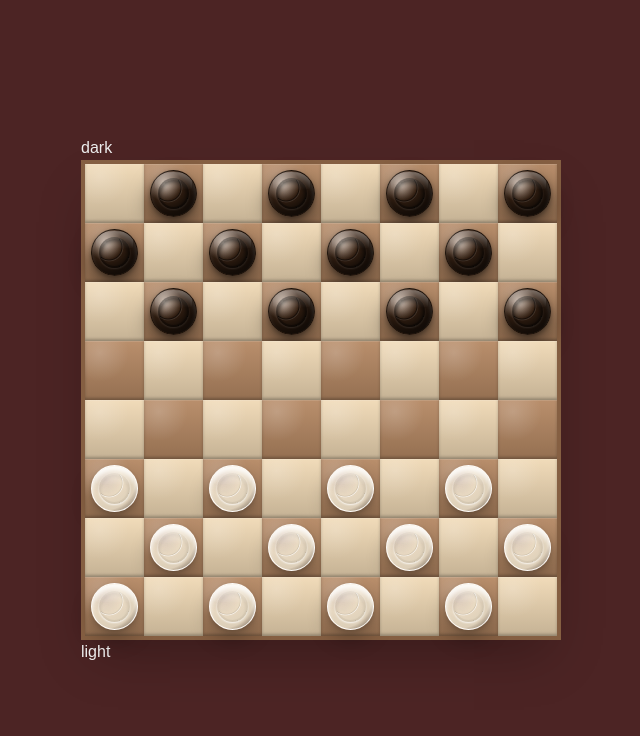
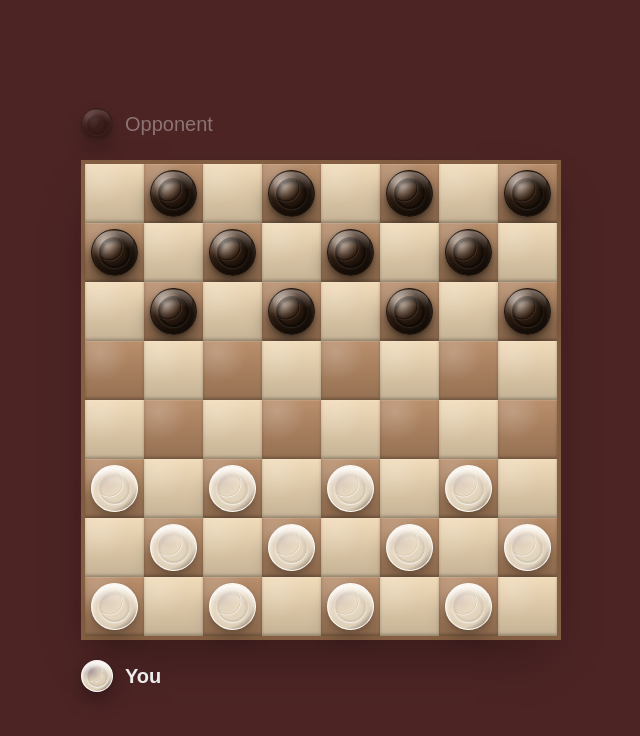
Before and after one commit to Lucas-Urbanski/Checkers, a Next.js app: page /game in a window 1280 px wide. Shown: the top 736 px of the page, without its empty margins (319-959 px from the left). Built offline with nearby package versions, Linux system fonts and the light colour scheme.

Commit message:
player turn tracker

```diff
--- a/app/game/page.tsx
+++ b/app/game/page.tsx
@@ -1,6 +1,6 @@
 "use client";
 
-import { useState } from "react";
+import { useState, useMemo, useCallback } from "react";
 import Board from "@/components/board";
 import {
   DEFAULT_BOARD,
@@ -8,11 +8,15 @@ import {
   applyMove,
   checkForWinner,
   getPieceOwner,
-  playerHasCapture,
   getCapturingPieces,
 } from "@/components/game";
 import type { BoardState, Player } from "@/types/board";
 import { useSettings } from "@/themes/context";
+import defaultStyles from "@/styles/default.module.css";
+import cyberpunkStyles from "@/styles/cyberpunk.module.css";
+
+const pieceBackground = (color: string) =>
+  `radial-gradient(circle at 30% 30%, rgba(255,255,255,.55) 0%, ${color} 38%, ${color} 68%, rgba(0,0,0,.55) 100%)`;
 
 export default function Game() {
   const [board, setBoard] = useState<BoardState>(DEFAULT_BOARD);
@@ -23,14 +27,20 @@ export default function Game() {
 
   const { settings } = useSettings();
 
-  const validMoves = selected
-    ? getLegalMoves(board, selected[0], selected[1], turn)
-    : [];
+  const isCyberpunk = settings.theme === "cyberpunk";
 
-  const forcedCapturePieces =
-    mustContinueJump && selected ? [selected] : getCapturingPieces(board, turn);
+  const validMoves = useMemo(() => {
+    return selected ? getLegalMoves(board, selected[0], selected[1], turn) : [];
+  }, [board, selected, turn]);
 
-  function handleSquareClick(row: number, col: number) {
+  const forcedCapturePieces = useMemo(() => {
+    return mustContinueJump && selected
+      ? [selected]
+      : getCapturingPieces(board, turn);
+  }, [board, turn, mustContinueJump, selected]);
+
+  const handleSquareClick = useCallback(
+    (row: number, col: number) => {
       const clickedValidMove = validMoves.some(
         ([validRow, validCol]) => validRow === row && validCol === col,
       );
@@ -49,17 +59,13 @@ export default function Game() {
         setMustContinueJump(nextMustContinueJump);
 
         const isWinner = checkForWinner(nextBoard);
-
         if (isWinner !== "No Winner") {
           setWinner(isWinner);
         }
-
         return;
       }
 
-    if (mustContinueJump) {
-      return;
-    }
+      if (mustContinueJump) return;
 
       if (selected && selected[0] === row && selected[1] === col) {
         setSelected(null);
@@ -70,23 +76,47 @@ export default function Game() {
 
       if (getPieceOwner(targetPiece) === turn) {
         const selectedPieceMoves = getLegalMoves(board, row, col, turn);
-
-      if (playerHasCapture(board, turn) && selectedPieceMoves.length === 0) {
-        return;
-      }
+        if (selectedPieceMoves.length === 0) return;
 
         setSelected([row, col]);
         return;
       }
 
       setSelected(null);
-  }
+    },
+    [board, turn, selected, validMoves, mustContinueJump],
+  );
 
   return (
     <div className="flex h-screen w-full items-center justify-center">
       {winner === "No Winner" ? (
-        <div>
-          <p> dark </p>
+        <div className="flex flex-col gap-4">
+          <div
+            className={`flex items-center gap-1 text-xl transition-opacity ${
+              turn === "dark" ? "opacity-100 font-bold" : "opacity-40"
+            }`}
+          >
+            <div className="flex h-10 w-10 items-center">
+              <div
+                className={
+                  isCyberpunk
+                    ? cyberpunkStyles.darkPiece
+                    : defaultStyles.darkPiece
+                }
+                style={
+                  isCyberpunk
+                    ? {}
+                    : {
+                        background: pieceBackground(
+                          settings.opponentPieceColor,
+                        ),
+                      }
+                }
+              />
+            </div>
+            <p>Opponent</p>
+          </div>
+
           <Board
             board={board}
             selected={selected}
@@ -94,17 +124,34 @@ export default function Game() {
             forcedCapturePieces={forcedCapturePieces}
             onSquareClick={handleSquareClick}
             sizeClassName="h-[480px] w-[480px]"
-            theme={{
-              myPieceColor: settings.myPieceColor,
-              opponentPieceColor: settings.opponentPieceColor,
-              lightTileColor: settings.lightTileColor,
-              darkTileColor: settings.darkTileColor,
-            }}
           />
-          <p> light </p>
+
+          <div
+            className={`flex items-center gap-1 text-xl transition-opacity ${
+              turn === "light" ? "opacity-100 font-bold" : "opacity-40"
+            }`}
+          >
+            <div className="flex h-10 w-10 items-center">
+              <div
+                className={
+                  isCyberpunk
+                    ? cyberpunkStyles.lightPiece
+                    : defaultStyles.lightPiece
+                }
+                style={
+                  isCyberpunk
+                    ? {}
+                    : { background: pieceBackground(settings.myPieceColor) }
+                }
+              />
+            </div>
+            <p>You</p>
+          </div>
         </div>
       ) : (
-        <h1>{winner}</h1>
+        <div className="text-center">
+          <h1 className="mb-4 text-4xl font-bold">{winner}</h1>
+        </div>
       )}
     </div>
   );
--- a/components/board.tsx
+++ b/components/board.tsx
@@ -1,5 +1,6 @@
 "use client";
 
+import { memo, useMemo } from "react";
 import type { BoardState, PieceValue } from "@/types/board";
 import { useSettings } from "@/themes/context";
 import type { CheckerSettings } from "@/types/settings";
@@ -11,31 +12,38 @@ export type BoardTheme = Pick<
   "myPieceColor" | "opponentPieceColor" | "lightTileColor" | "darkTileColor"
 >;
 
-function pieceBackground(color: string) {
-  return `radial-gradient(circle at 30% 30%, rgba(255,255,255,.55) 0%, ${color} 38%, ${color} 68%, rgba(0,0,0,.55) 100%)`;
-}
+const pieceBackground = (color: string) =>
+  `radial-gradient(circle at 30% 30%, rgba(255,255,255,.55) 0%, ${color} 38%, ${color} 68%, rgba(0,0,0,.55) 100%)`;
 
-function renderPiece(
-  pieceType: PieceValue,
-  row: number,
-  col: number,
-  theme: BoardTheme,
-  styles: Record<string, string>,
-  isCyberpunk: boolean,
-  onSquareClick: (row: number, col: number) => void,
-) {
+const Piece = memo(function Piece({
+  pieceType,
+  row,
+  col,
+  theme,
+  styles,
+  isCyberpunk,
+  onSquareClick,
+}: {
+  pieceType: PieceValue;
+  row: number;
+  col: number;
+  theme: BoardTheme;
+  styles: Record<string, string>;
+  isCyberpunk: boolean;
+  onSquareClick: (row: number, col: number) => void;
+}) {
   if (!pieceType) return null;
 
   const isKing = pieceType === "darkKing" || pieceType === "lightKing";
   const isDark = pieceType === "dark" || pieceType === "darkKing";
 
-  let pieceClass;
-
-  if (isKing) {
-    pieceClass = isDark ? styles.darkKing : styles.lightKing;
-  } else {
-    pieceClass = isDark ? styles.darkPiece : styles.lightPiece;
-  }
+  const pieceClass = isKing
+    ? isDark
+      ? styles.darkKing
+      : styles.lightKing
+    : isDark
+      ? styles.darkPiece
+      : styles.lightPiece;
 
   const pieceStyle = isCyberpunk
     ? {}
@@ -56,39 +64,38 @@ function renderPiece(
       }}
     />
   );
-}
+});
 
-function renderSquares(
-  board: BoardState,
-  selected: [number, number] | null,
-  validMoves: [number, number][],
-  forcedCapturePieces: [number, number][],
-  theme: BoardTheme,
-  styles: Record<string, string>,
-  isCyberpunk: boolean,
-  onSquareClick: (row: number, col: number) => void,
-) {
-  const squares = [];
-
-  for (let row = 0; row < 8; row++) {
-    for (let col = 0; col < 8; col++) {
-      const key = `${row}-${col}`;
-      const isDarkSquare = (row + col) % 2 !== 0;
-
-      const isForcedCapturePiece = forcedCapturePieces.some(
-        ([r, c]) => r === row && c === col,
-      );
-
-      const isSelected =
-        selected?.[0] === row && selected?.[1] === col && !isForcedCapturePiece;
-
-      const isValidMove = validMoves.some(([r, c]) => r === row && c === col);
-
+const Square = memo(function Square({
+  row,
+  col,
+  piece,
+  isDarkSquare,
+  isSelected,
+  isValidMove,
+  isForcedCapture,
+  theme,
+  styles,
+  isCyberpunk,
+  onSquareClick,
+}: {
+  row: number;
+  col: number;
+  piece: PieceValue;
+  isDarkSquare: boolean;
+  isSelected: boolean;
+  isValidMove: boolean;
+  isForcedCapture: boolean;
+  theme: BoardTheme;
+  styles: Record<string, string>;
+  isCyberpunk: boolean;
+  onSquareClick: (row: number, col: number) => void;
+}) {
   const squareClasses = [
     isDarkSquare ? styles.darkSquare : styles.lightSquare,
     isSelected ? styles.selected : "",
     isValidMove ? styles.validMove : "",
-        isForcedCapturePiece ? styles.forcedCapture : "",
+    isForcedCapture ? styles.forcedCapture : "",
   ]
     .filter(Boolean)
     .join(" ");
@@ -96,36 +103,29 @@ function renderSquares(
   const squareStyle = isCyberpunk
     ? {}
     : {
-            background: isDarkSquare
-              ? theme.darkTileColor
-              : theme.lightTileColor,
+        background: isDarkSquare ? theme.darkTileColor : theme.lightTileColor,
       };
 
-      squares.push(
+  return (
     <div
-          key={key}
       className={squareClasses}
       style={squareStyle}
       onClick={() => onSquareClick(row, col)}
     >
-          {renderPiece(
-            board[row][col],
-            row,
-            col,
-            theme,
-            styles,
-            isCyberpunk,
-            onSquareClick,
-          )}
-        </div>,
+      <Piece
+        pieceType={piece}
+        row={row}
+        col={col}
+        theme={theme}
+        styles={styles}
+        isCyberpunk={isCyberpunk}
+        onSquareClick={onSquareClick}
+      />
+    </div>
   );
-    }
-  }
+});
 
-  return squares;
-}
-
-export default function Board({
+export default memo(function Board({
   board,
   selected,
   validMoves,
@@ -154,22 +154,51 @@ export default function Board({
     darkTileColor: settings.darkTileColor,
   };
 
+  const validMovesSet = useMemo(
+    () => new Set(validMoves.map(([r, c]) => `${r}-${c}`)),
+    [validMoves],
+  );
+
+  const forcedCaptureSet = useMemo(
+    () => new Set(forcedCapturePieces.map(([r, c]) => `${r}-${c}`)),
+    [forcedCapturePieces],
+  );
+
+  const selectedKey = selected ? `${selected[0]}-${selected[1]}` : null;
+
   const boardContainerClass = isCyberpunk
     ? `grid grid-cols-8 grid-rows-8 border-2 border-[#00f2fe] shadow-[0_0_20px_rgba(0,242,254,0.3)] bg-[#010003] ${sizeClassName}`
     : `grid grid-cols-8 grid-rows-8 border-4 border-[#855f42] shadow-2xl ${sizeClassName}`;
 
-  return (
-    <div className={boardContainerClass}>
-      {renderSquares(
-        board,
-        selected,
-        validMoves,
-        forcedCapturePieces,
-        currentTheme,
-        styles,
-        isCyberpunk,
-        onSquareClick,
-      )}
-    </div>
+  const squares = [];
+
+  for (let row = 0; row < 8; row++) {
+    for (let col = 0; col < 8; col++) {
+      const key = `${row}-${col}`;
+      const isDarkSquare = (row + col) % 2 !== 0;
+
+      const isForcedCapture = forcedCaptureSet.has(key);
+      const isSelected = selectedKey === key && !isForcedCapture;
+      const isValidMove = validMovesSet.has(key);
+
+      squares.push(
+        <Square
+          key={key}
+          row={row}
+          col={col}
+          piece={board[row][col]}
+          isDarkSquare={isDarkSquare}
+          isSelected={isSelected}
+          isValidMove={isValidMove}
+          isForcedCapture={isForcedCapture}
+          theme={currentTheme}
+          styles={styles}
+          isCyberpunk={isCyberpunk}
+          onSquareClick={onSquareClick}
+        />,
       );
     }
+  }
+
+  return <div className={boardContainerClass}>{squares}</div>;
+});
--- a/components/game.tsx
+++ b/components/game.tsx
@@ -252,7 +252,11 @@ export function applyMove(
   nextBoard[fromRow] = [...nextBoard[fromRow]];
   nextBoard[toRow] = [...nextBoard[toRow]];
   nextBoard[fromRow][fromCol] = null;
-  nextBoard[toRow][toCol] = crownPiece(movingPiece, toRow);
+
+  const crownedPiece = crownPiece(movingPiece, toRow);
+  nextBoard[toRow][toCol] = crownedPiece;
+
+  const wasJustCrowned = movingPiece !== crownedPiece;
 
   if (isCaptureMove) {
     const capturedRow = fromRow + rowDiff / 2;
@@ -261,6 +265,7 @@ export function applyMove(
     nextBoard[capturedRow] = [...nextBoard[capturedRow]];
     nextBoard[capturedRow][capturedCol] = null;
 
+    if (!wasJustCrowned) {
       const nextCaptureMoves = getCaptureMoves(nextBoard, toRow, toCol);
       if (nextCaptureMoves.length > 0) {
         return {
@@ -271,6 +276,7 @@ export function applyMove(
         };
       }
     }
+  }
 
   return {
     board: nextBoard,
```
Lines whose indentation alone changed are shown as unchanged.
